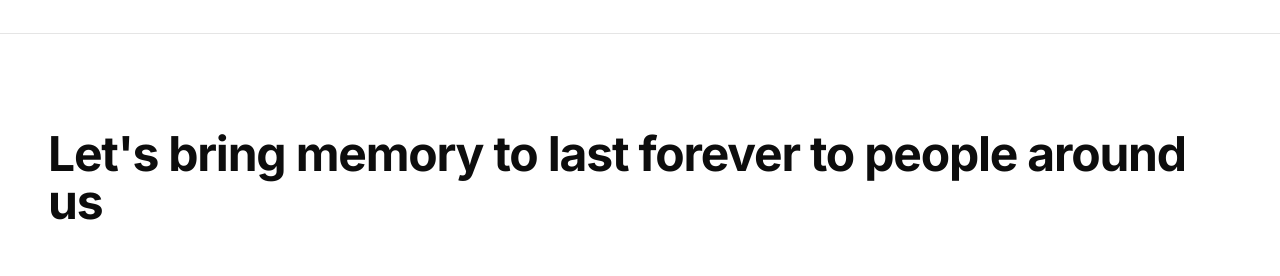
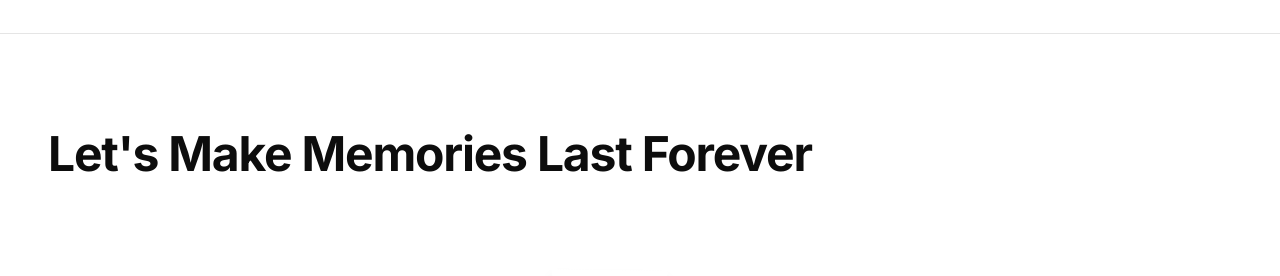
Before and after one commit to EvanKristianPratama/picobooth, a React (Vite) app: page / in a window 1280 px wide. Shown: the part 2720-2996 px from the top of the page. Built offline with nearby package versions, Linux system fonts and the light colour scheme; a web font is replaced by a local one.

Commit message:
Update title to Let's Make Memories Last Forever and push

```diff
--- a/src/components/GallerySection.tsx
+++ b/src/components/GallerySection.tsx
@@ -242,7 +242,7 @@ export const GallerySection: React.FC = () => {
         {/* Section Title */}
         <div className="mb-16">
           <h2 className="text-3xl sm:text-5xl font-sans font-bold text-[#0d0d0d] tracking-tight text-center sm:text-left">
-            Let's bring memory to last forever to people around us
+            Let's Make Memories Last Forever
           </h2>
         </div>
 
```
